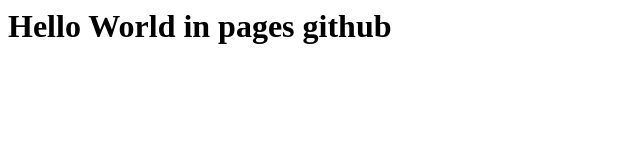
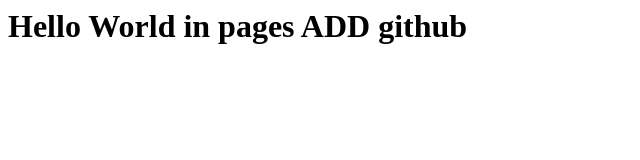
Before and after one commit to alalex88/alalex88.github.io, a plain HTML site: page index.html in a window 1280 px wide. Shown: the whole page, without its empty margins (0-640 px from the left). Drawn offline with Linux system fonts and the light colour scheme.

Commit message:
добавление ADD

```diff
--- a/index.html
+++ b/index.html
@@ -1 +1 @@
-<h1>Hello World in pages github</h1>
+<h1>Hello World in pages ADD github</h1>
```
